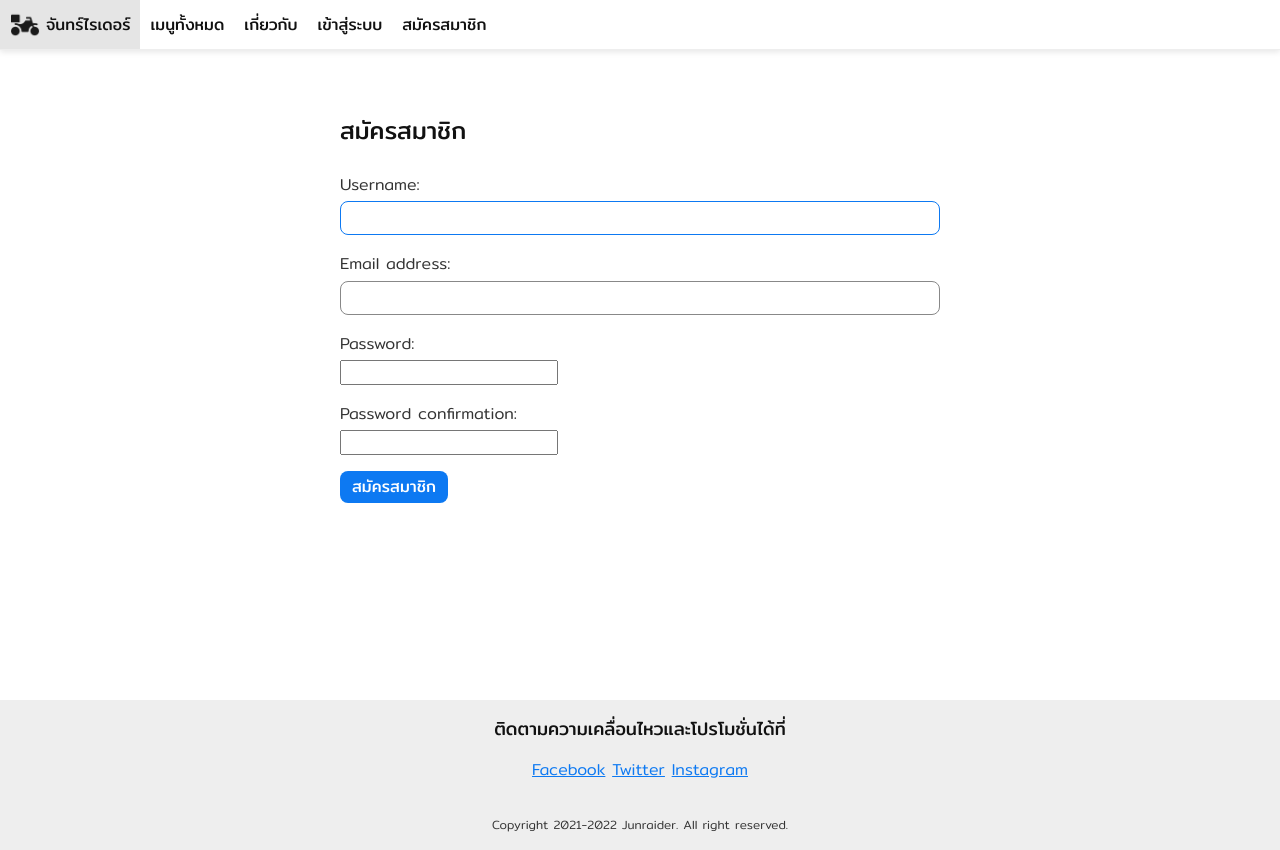
After one commit to potchangelo/django-junraider, a Django app: page /users/register in a window 1280 px wide. The commit adds this page. Run offline with Django 4.2, Linux system fonts and the light colour scheme.

Commit message:
Register form

```diff
--- a/app_general/templates/app_general/components/site_header.html
+++ b/app_general/templates/app_general/components/site_header.html
@@ -21,5 +21,8 @@
     <a class="site-header-item" href="{% url 'login' %}">
       <span>เข้าสู่ระบบ</span>
     </a>
+    <a class="site-header-item" href="{% url 'register' %}">
+      <span>สมัครสมาชิก</span>
+    </a>
   {% endif %}
 </header>
--- /dev/null
+++ b/app_users/forms.py
@@ -0,0 +1,6 @@
+from django.contrib.auth.forms import UserCreationForm
+
+
+class RegisterForm(UserCreationForm):
+    class Meta(UserCreationForm.Meta):
+        fields = UserCreationForm.Meta.fields + ("email", )
--- /dev/null
+++ b/app_users/templates/app_users/register.html
@@ -0,0 +1,38 @@
+{% extends 'app_general/components/base.html' %}
+
+{% block site_title %}สมัครสมาชิก - {% endblock %}
+
+{% block content %}
+<section class="content-section content-section-single">
+  <div class="content-container content-container-narrow">
+    <h3 class="content-title">สมัครสมาชิก</h3>
+    <form action="{% url 'register' %}" method="POST">
+      {% csrf_token %}
+      {{ form.non_field_errors }}
+      <div class="form-field">
+        {{ form.username.label_tag }}
+        {{ form.username }}
+        {{ form.username.errors }}
+      </div>
+      <div class="form-field">
+        {{ form.email.label_tag }}
+        {{ form.email }}
+        {{ form.email.errors }}
+      </div>
+      <div class="form-field">
+        {{ form.password1.label_tag }}
+        {{ form.password1 }}
+        {{ form.password1.errors }}
+      </div>
+      <div class="form-field">
+        {{ form.password2.label_tag }}
+        {{ form.password2 }}
+        {{ form.password2.errors }}
+      </div>
+      <div class="form-field">
+        <button class="button button-primary" type="submit">สมัครสมาชิก</button>
+      </div>
+    </form>
+  </div>
+</section>
+{% endblock %}
--- a/app_users/urls.py
+++ b/app_users/urls.py
@@ -1,6 +1,8 @@
 from django.urls import include, path
 
+from app_users import views
 
 urlpatterns = [
     path("", include("django.contrib.auth.urls")),
+    path("register", views.register, name="register")
 ]
--- a/app_users/views.py
+++ b/app_users/views.py
@@ -1,3 +1,10 @@
+from django.http import HttpRequest
 from django.shortcuts import render
 
+from app_users.forms import RegisterForm
+
 # Create your views here.
+def register(request: HttpRequest):
+    form = RegisterForm()
+    context = {"form": form}
+    return render(request, "app_users/register.html", context)
```
